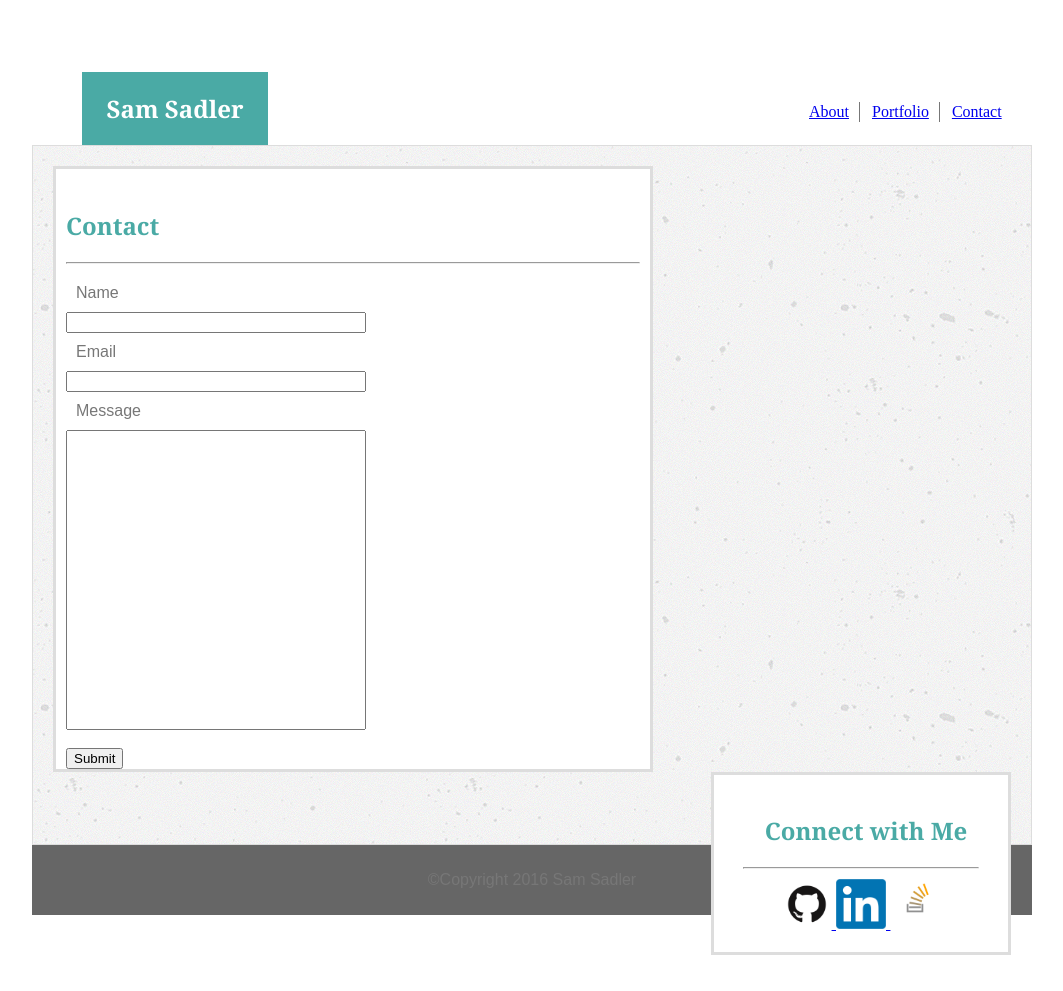
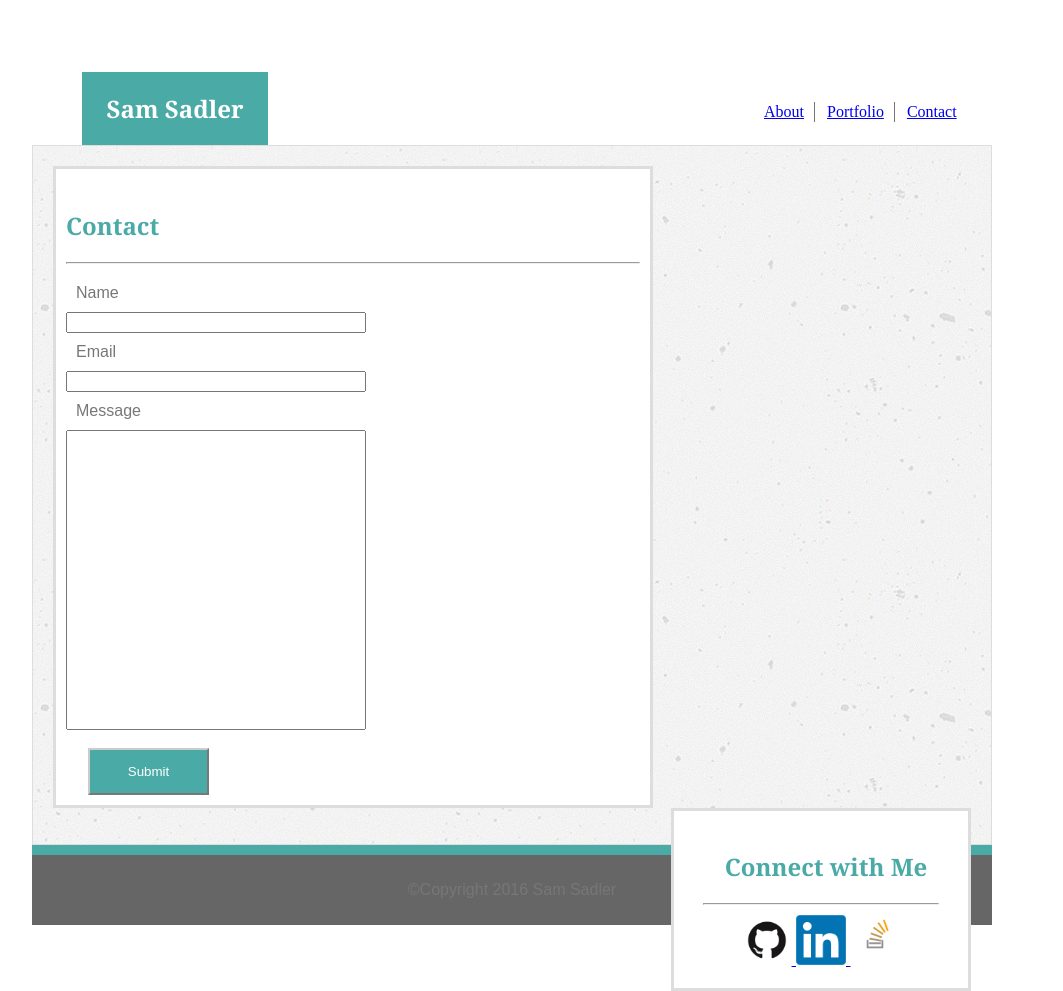
Before and after one commit to ssadler9/Basic-Portfolio, a plain HTML site: page contact.html in a window 1280 px wide. Shown: the whole page, without its empty margins (133-1196 px from the left). Before the commit the page ends 955 px from the top, so only its background shows below. Drawn offline with Linux system fonts and the light colour scheme.

Commit message:
done before reset added

```diff
--- a/assets/css/style.css
+++ b/assets/css/style.css
@@ -17,7 +17,7 @@ p {
 
 .key{
 	position: relative;
-	left: 755px;
+	left: 710px;
 	top: 82px;
 	margin: 0;
 	padding: 10px;
@@ -62,8 +62,8 @@ p {
 
 .bkgrnd {
 	background-image: url(../images/concrete-texture.png);
-	width: 1000px;
-	height:700px;
+	width: 960px;
+	height: 700px;
 	margin: 0px;
 	padding: 20px;
 	border: 1px;
@@ -106,21 +106,10 @@ p {
 	right: 0;
 	bottom: 0;
 	left: 0;
-	width: 1000px;
+	width: 960px;
 	padding: 1rem;
 	background-color: #666666;
 	text-align: center;
-}
-
-.ftwrapper {
-	right: 0;
-	bottom: 0;
-	left: 0;
-	width: 1000px;
-	padding: 1rem;
-	background-color: #4aaaa5;
-	padding: 10px;
-	padding-bottom: 0px;
 }
 
 .icon {
@@ -255,3 +244,25 @@ p {
 	margin-bottom: 0;
 	font-family: 'Georgia', Times, Times New Roman, serif;
 }
+
+.ftwrap {
+    right: 0;
+	bottom: 0;
+	left: 0;
+	width: 960px;
+	padding-top: 10px;
+	background-color: #4aaaa5;
+	text-align: center;
+}
+
+.submit {
+	background-color: #4aaaa5;
+	border-color: #cccccc;
+	width: 121px;
+	text-align: center;
+	color: white;
+	padding: 14px;
+	margin-bottom: 10px;
+	margin-left: 22px;
+	font-family: 'Arial', 'Helvetica Neue', Helvetica, sans-serif;
+}
--- a/contact.html
+++ b/contact.html
@@ -51,7 +51,7 @@
          <input type="text" class="msgbox">
          <br><br>
          <div class="">
-         <input type="submit" value="Submit">
+         <input type="submit" value="Submit" class="submit">
          </div>
        </form>
 
@@ -72,13 +72,16 @@
         </a>
    </div>
  </div>
-   <div class="footer">
+
+  <div class="ftwrap">
+    <div class="footer">
 
        <p>
           &copy;Copyright 2016 Sam Sadler
        </p>
 
-   </div>
+    </div>
+  </div>
 
 </body>
 </html>
```
Also changed, not shown: index.html (+3 -5 lines), portfolio.html (+4 -3 lines).
